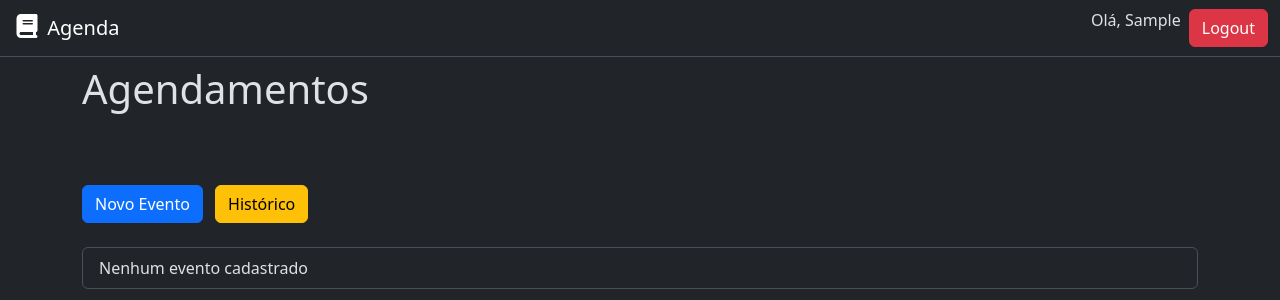
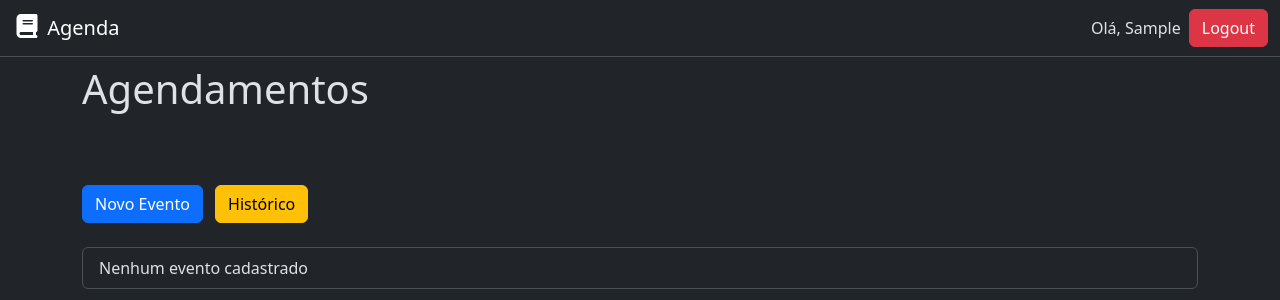
Before and after one commit to FredMagas/Agenda, a Django app: page /agenda/ in a window 1280 px wide. Shown: the top 300 px of the page. Run offline with Django 5.2, Linux system fonts and the light colour scheme; the visitor is signed in with stand-in values (Sample User, id 1); data that the repository does not hold is empty.

Commit message:
Added new p reset in style

```diff
--- a/core/static/css/main.css
+++ b/core/static/css/main.css
@@ -1,6 +1,11 @@
 html,
 body {
     height: 100%;
+}
+
+p {
+    margin: 0 !important;
+    padding: 0 !important;
 }
 
 a {
```
